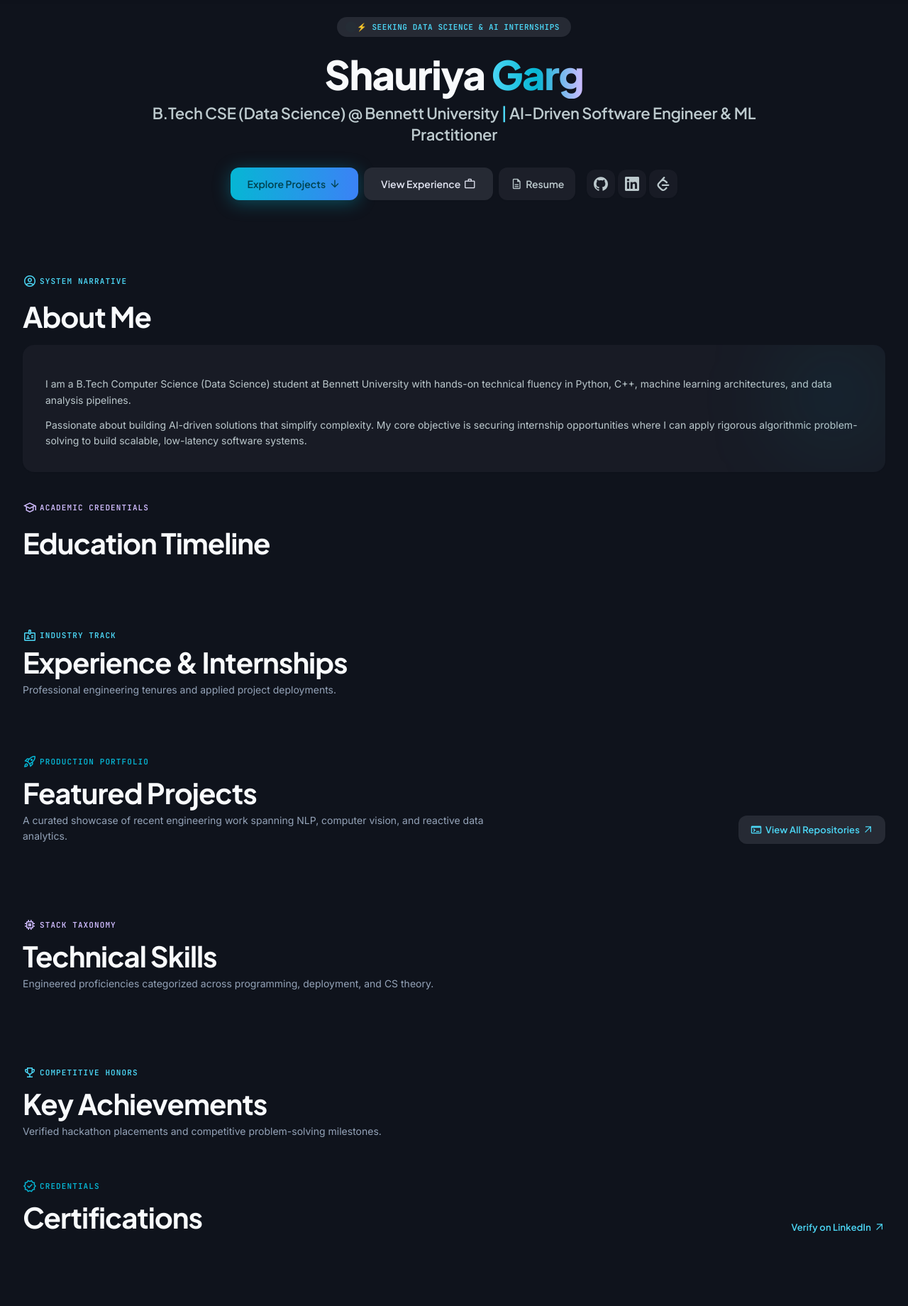
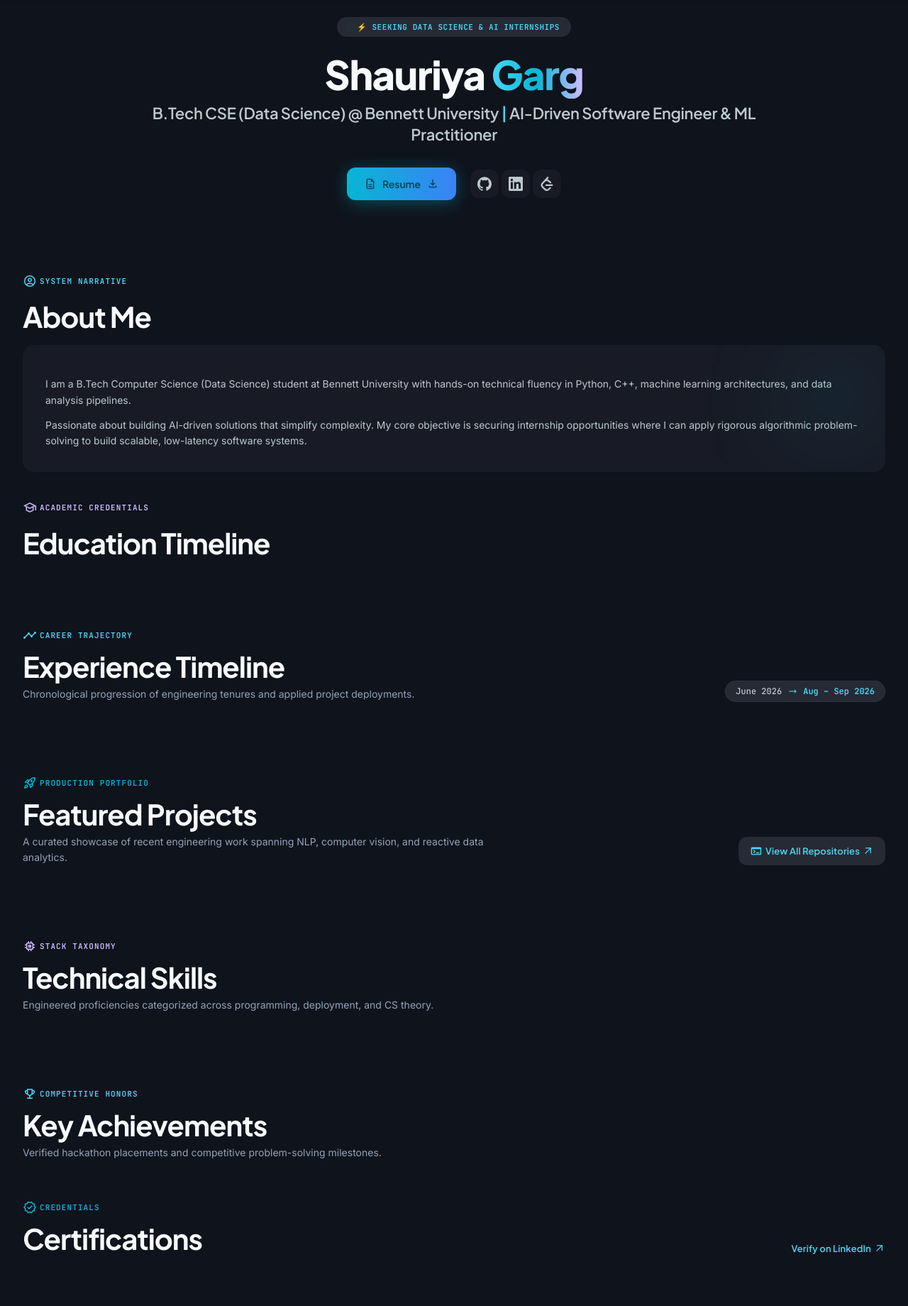
Before and after one commit to ShauriyaDeveloper1/ShauriyaGarg-PortFolio, a Flask app: template templates/index.html in a window 1280 px wide. Shown: the part 80-1920 px from the top of the page at 71% size. Run offline with Flask 3, Linux system fonts and the light colour scheme; the template is opened without the code that fills it, so the values that code supplies are empty; some libraries are stand-ins or nearby versions.

Commit message:
Remove hero CTA buttons and convert internships to chronological timeline (old to new)

```diff
--- a/app.py
+++ b/app.py
@@ -120,12 +120,30 @@ def home():
 
     experience = [
         {
+            "role": "AI Web Development Intern",
+            "company": "InAmigos Foundation",
+            "track": "AI Web Solutions",
+            "location": "Remote",
+            "date": "June 2026",
+            "timeline_phase": "Phase 01 • Foundational Tenure",
+            "status": "Completed",
+            "is_latest": False,
+            "github": None,
+            "project_name": "AI-Driven Software Augmentation",
+            "project_icon": "smart_toy",
+            "description": "Developed AI-powered solutions and contributed to NGO website enhancement by analyzing existing platforms, designing new features, and creating responsive web interfaces using modern development tools.",
+            "highlights": [],
+            "tools": ["Python", "AI APIs", "Responsive UI"]
+        },
+        {
             "role": "Data Analytics Intern",
             "company": "IBM SkillsBuild",
             "track": "Data Analytics with AI Internship",
             "location": "Remote",
             "date": "17 Aug 2026 – 30 Sep 2026",
+            "timeline_phase": "Phase 02 • Latest Tenure",
             "status": "Completed",
+            "is_latest": True,
             "github": "https://github.com/ShauriyaDeveloper1/IBMSkillBuild-Internship",
             "project_name": "FraudLens — Financial Anomaly Detection",
             "project_icon": "security",
@@ -141,20 +159,6 @@ def home():
                 }
             ],
             "tools": ["Python", "Pandas", "NumPy", "Scikit-learn", "Isolation Forest", "Data Analytics"]
-        },
-        {
-            "role": "AI Web Development Intern",
-            "company": "InAmigos Foundation",
-            "track": "AI Web Solutions",
-            "location": "Remote",
-            "date": "June 2026",
-            "status": "Completed",
-            "github": None,
-            "project_name": "AI-Driven Software Augmentation",
-            "project_icon": "smart_toy",
-            "description": "Developed AI-powered solutions and contributed to NGO website enhancement by analyzing existing platforms, designing new features, and creating responsive web interfaces using modern development tools.",
-            "highlights": [],
-            "tools": ["Python", "AI APIs", "Responsive UI"]
         }
     ]
 
--- a/templates/index.html
+++ b/templates/index.html
@@ -287,21 +287,12 @@
                     </div>
 
                     <!-- CTA Buttons & Social -->
-                    <div class="flex flex-wrap items-center justify-center gap-2 pt-4">
-                        <a class="inline-flex items-center gap-1 px-6 py-3 rounded-xl bg-gradient-to-r from-primary-container to-accent-electric text-on-primary-container font-headline text-body-md shadow-[0_4px_24px_rgba(6,182,212,0.35)] hover:shadow-[0_8px_32px_rgba(6,182,212,0.55)] transition-all"
-                            href="#projects">
-                            <span>Explore Projects</span>
-                            <span class="material-symbols-outlined text-[18px]">arrow_downward</span>
-                        </a>
-                        <a class="inline-flex items-center gap-1 px-6 py-3 rounded-xl bg-surface-container-high text-on-surface font-headline text-body-md hover:bg-surface-container-highest transition-all shadow-sm"
-                            href="#experience">
-                            <span>View Experience</span>
-                            <span class="material-symbols-outlined text-[18px]">work</span>
-                        </a>
-                        <a class="inline-flex items-center gap-1 px-4 py-3 rounded-xl bg-surface-container text-on-surface-variant hover:text-primary hover:bg-surface-container-high transition-all shadow-sm"
+                    <div class="flex flex-wrap items-center justify-center gap-3 pt-4">
+                        <a class="inline-flex items-center gap-2 px-6 py-3 rounded-xl bg-gradient-to-r from-primary-container to-accent-electric text-on-primary-container font-headline text-body-md shadow-[0_4px_24px_rgba(6,182,212,0.35)] hover:shadow-[0_8px_32px_rgba(6,182,212,0.55)] transition-all"
                             href="{{ url_for('static', filename='resume.pdf') }}" download>
                             <span class="material-symbols-outlined text-[18px]">description</span>
-                            <span class="font-headline text-body-md">Resume</span>
+                            <span>Resume</span>
+                            <span class="material-symbols-outlined text-[18px]">download</span>
                         </a>
                         <div class="flex items-center gap-1 ml-0 sm:ml-2 pt-1 sm:pt-0">
                             <a aria-label="GitHub"
@@ -397,20 +388,54 @@
 
             <!-- ========== 3. EXPERIENCE ========== -->
             <section class="max-w-7xl mx-auto px-4 lg:px-8 py-10 w-full" id="experience">
-                <div class="flex flex-col space-y-4">
-                    <div class="flex flex-col space-y-1">
+                <div class="flex flex-col space-y-6">
+                    <div class="flex flex-col md:flex-row md:items-end justify-between gap-4">
+                        <div class="space-y-1">
                             <div class="inline-flex items-center gap-1">
-                            <span class="material-symbols-outlined text-primary text-[20px]">badge</span>
-                            <span class="font-code text-label-badge uppercase tracking-widest text-primary">Industry
-                                Track</span>
+                                <span class="material-symbols-outlined text-primary text-[20px]">timeline</span>
+                                <span class="font-code text-label-badge uppercase tracking-widest text-primary">Career Trajectory</span>
                             </div>
-                        <h2 class="font-headline text-headline-xl text-text-primary font-bold">Experience & Internships
-                        </h2>
-                        <p class="font-body text-body-md text-text-secondary">Professional engineering tenures and
-                            applied project deployments.</p>
+                            <h2 class="font-headline text-headline-xl text-text-primary font-bold">Experience Timeline</h2>
+                            <p class="font-body text-body-md text-text-secondary">Chronological progression of engineering tenures and applied project deployments.</p>
+                        </div>
+                        <div class="inline-flex items-center gap-2 px-3.5 py-1.5 rounded-full bg-surface-container-high border border-white/5 text-xs font-code self-start md:self-end">
+                            <span class="text-on-surface-variant font-medium">June 2026</span>
+                            <span class="material-symbols-outlined text-primary text-[14px]">trending_flat</span>
+                            <span class="text-primary font-semibold">Aug – Sep 2026</span>
+                        </div>
                     </div>
 
+                    <!-- Timeline Track (Old to New) -->
+                    <div class="relative border-l-2 border-primary/30 ml-3 sm:ml-6 pl-6 sm:pl-10 space-y-10 my-4">
                         {% for exp in experience %}
+                        <div class="relative group">
+                            <!-- Timeline Milestone Node -->
+                            <div
+                                class="absolute -left-[33px] sm:-left-[41px] top-6 w-8 h-8 rounded-full bg-surface-container-highest border-2 {% if exp.is_latest %}border-primary shadow-[0_0_18px_rgba(76,215,246,0.6)] text-primary{% else %}border-accent-cyan/60 text-accent-cyan{% endif %} flex items-center justify-center font-code text-xs font-bold z-10">
+                                <span>0{{ loop.index }}</span>
+                            </div>
+
+                            <!-- Phase Badge & Direction -->
+                            <div class="flex items-center gap-2.5 mb-3 flex-wrap">
+                                <span
+                                    class="px-3 py-0.5 rounded-full {% if exp.is_latest %}bg-primary-container/20 text-primary border border-primary/30{% else %}bg-surface-container-high text-on-surface-variant border border-white/5{% endif %} font-code text-[11px] uppercase tracking-wider font-semibold">
+                                    {{ exp.timeline_phase }}
+                                </span>
+                                {% if exp.is_latest %}
+                                <span
+                                    class="inline-flex items-center gap-1.5 px-2.5 py-0.5 rounded-full bg-primary/10 text-primary font-code text-[11px] font-semibold border border-primary/20">
+                                    <span class="w-1.5 h-1.5 rounded-full bg-primary animate-ping"></span>
+                                    <span>Latest Milestone</span>
+                                </span>
+                                {% else %}
+                                <span class="font-code text-[11px] text-text-muted flex items-center gap-1">
+                                    <span>Chronological Step 1</span>
+                                    <span class="material-symbols-outlined text-[14px] text-accent-cyan">south</span>
+                                </span>
+                                {% endif %}
+                            </div>
+
+                            <!-- Experience Card -->
                             <div
                                 class="p-8 sm:p-10 rounded-3xl bg-surface-container-low shadow-sm flex flex-col lg:flex-row gap-8 lg:gap-10 items-start relative overflow-hidden hover:bg-surface-container/60 transition-all border border-border-subtle/50">
                                 <div class="lg:w-1/3 flex flex-col space-y-3 w-full">
@@ -420,8 +445,7 @@
                                         <span class="font-code text-label-badge uppercase">{{ exp.status or 'Completed' }}</span>
                                     </div>
                                     <div>
-                                <h3 class="font-headline text-headline-md text-text-primary font-bold">{{ exp.role }}
-                                </h3>
+                                        <h3 class="font-headline text-headline-md text-text-primary font-bold">{{ exp.role }}</h3>
                                         <p class="font-body text-body-lg text-primary font-semibold">{{ exp.company }}</p>
                                         {% if exp.track %}
                                         <p class="font-code text-label-code text-accent-cyan/90 mt-0.5">{{ exp.track }}</p>
@@ -429,21 +453,17 @@
                                     </div>
                                     <div class="flex flex-col space-y-1.5 font-code text-label-code text-text-muted">
                                         <span class="flex items-center gap-1.5"><span
-                                        class="material-symbols-outlined text-[16px]">location_on</span> {{ exp.location
-                                    }}</span>
+                                                class="material-symbols-outlined text-[16px]">location_on</span> {{ exp.location }}</span>
                                         <span class="flex items-center gap-1.5"><span
-                                        class="material-symbols-outlined text-[16px]">calendar_month</span> {{ exp.date
-                                    }}</span>
+                                                class="material-symbols-outlined text-[16px]">calendar_month</span> {{ exp.date }}</span>
                                     </div>
                                     {% if exp.tools %}
                                     <div class="pt-1">
-                                <span class="font-code text-label-badge uppercase tracking-wider text-text-muted">Key
-                                    Tools & Skills</span>
+                                        <span class="font-code text-label-badge uppercase tracking-wider text-text-muted">Key Tools & Skills</span>
                                         <div class="flex flex-wrap gap-1.5 pt-1.5">
                                             {% for tool in exp.tools %}
                                             <span
-                                        class="px-2.5 py-1 rounded-lg bg-surface-container-high text-accent-cyan font-code text-[11px] border border-white/5">{{
-                                        tool }}</span>
+                                                class="px-2.5 py-1 rounded-lg bg-surface-container-high text-accent-cyan font-code text-[11px] border border-white/5">{{ tool }}</span>
                                             {% endfor %}
                                         </div>
                                     </div>
@@ -479,8 +499,7 @@
                                             {% endif %}
                                         </div>
                                         {% if exp.description %}
-                                <p class="font-body text-body-md text-on-surface-variant leading-relaxed">{{
-                                    exp.description }}</p>
+                                        <p class="font-body text-body-md text-on-surface-variant leading-relaxed">{{ exp.description }}</p>
                                         {% endif %}
                                         {% if exp.highlights %}
                                         <div class="space-y-3 pt-2 border-t border-border-subtle/50">
@@ -498,7 +517,9 @@
                                     </div>
                                 </div>
                             </div>
+                        </div>
                         {% endfor %}
+                    </div>
                 </div>
             </section>
 
```
Lines whose indentation alone changed are shown as unchanged.
